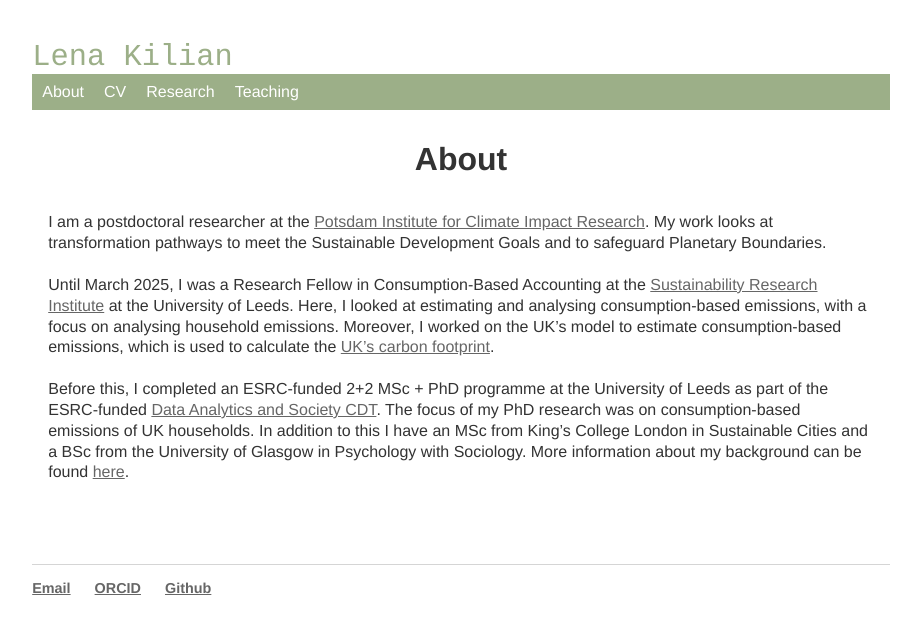
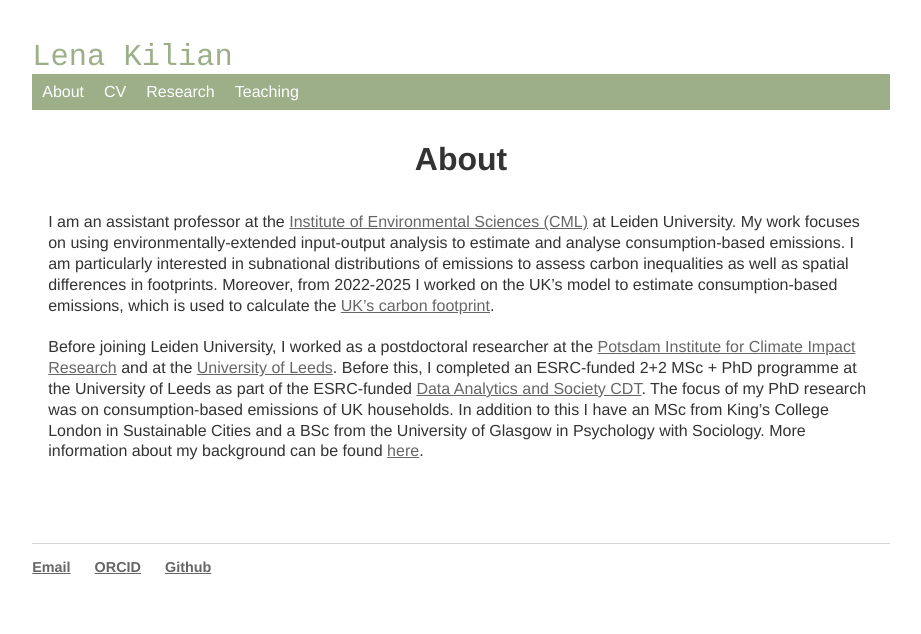
Before and after one commit to lena-kilian/lena-kilian.github.io, a Jekyll site: the page built from index.md, in a window 1280 px wide. Shown: the top 634 px of the page, without its empty margins (179-1100 px from the left). Built offline with Jekyll 4.4.1, drawn with Linux system fonts in a browser that asks for light colours; our own code applies the rules of GitHub Pages for plain Markdown files.

Commit message:
Update index.md

```diff
--- a/index.md
+++ b/index.md
@@ -1,10 +1,8 @@
 # About
 
-I am a postdoctoral researcher at the [Potsdam Institute for Climate Impact Research](https://www.pik-potsdam.de/en). My work looks at transformation pathways to meet the Sustainable Development Goals and to safeguard Planetary Boundaries.
+I am an assistant professor at the [Institute of Environmental Sciences (CML)](https://www.universiteitleiden.nl/en/science/environmental-sciences) at Leiden University. My work focuses on using environmentally-extended input-output analysis to estimate and analyse consumption-based emissions. I am particularly interested in subnational distributions of emissions to assess carbon inequalities as well as spatial differences in footprints. Moreover, from 2022-2025 I worked on the UK’s model to estimate consumption-based emissions, which is used to calculate the [UK's carbon footprint](https://www.gov.uk/government/statistics/uks-carbon-footprint/carbon-footprint-for-the-uk-and-england-to-2019).
 
-Until March 2025, I was a Research Fellow in Consumption-Based Accounting at the [Sustainability Research Institute](https://environment.leeds.ac.uk/sustainability-research-institute) at the University of Leeds. Here, I looked at estimating and analysing consumption-based emissions, with a focus on analysing household emissions. Moreover, I worked on the UK’s model to estimate consumption-based emissions, which is used to calculate the [UK's carbon footprint](https://www.gov.uk/government/statistics/uks-carbon-footprint/carbon-footprint-for-the-uk-and-england-to-2019).
-
-Before this, I completed an ESRC-funded 2+2 MSc + PhD programme at the University of Leeds as part of the ESRC-funded [Data Analytics and Society CDT](https://datacdt.org/). The focus of my PhD research was on consumption-based emissions of UK households. In addition to this I have an MSc from King’s College London in Sustainable Cities and a BSc from the University of Glasgow in Psychology with Sociology. More information about my background can be found [here](https://lena-kilian.github.io/cv/).
+Before joining Leiden University, I worked as a postdoctoral researcher at the [Potsdam Institute for Climate Impact Research](https://www.pik-potsdam.de/en) and at the [University of Leeds](https://www.leeds.ac.uk). Before this, I completed an ESRC-funded 2+2 MSc + PhD programme at the University of Leeds as part of the ESRC-funded [Data Analytics and Society CDT](https://datacdt.org/). The focus of my PhD research was on consumption-based emissions of UK households. In addition to this I have an MSc from King’s College London in Sustainable Cities and a BSc from the University of Glasgow in Psychology with Sociology. More information about my background can be found [here](https://lena-kilian.github.io/cv/).
 <br/>
 <br/>
 <br/>
```
